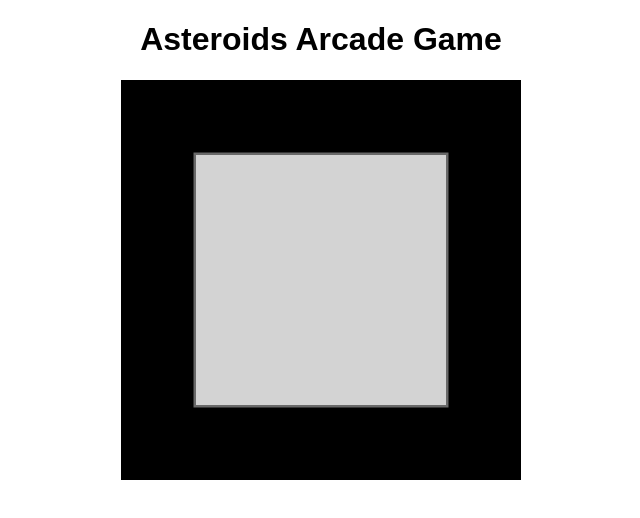
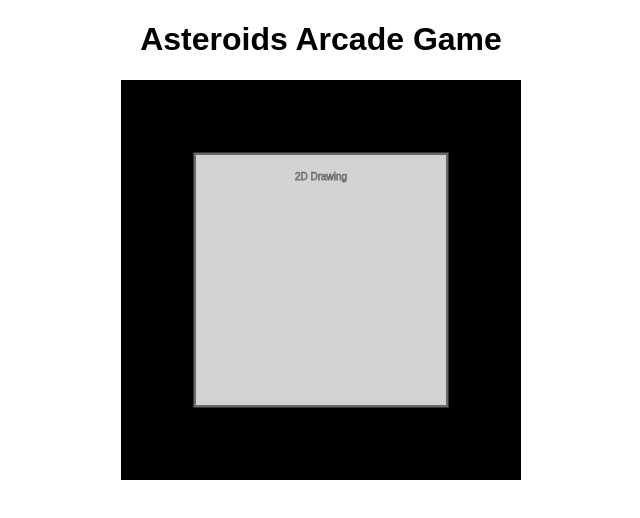
Before and after one commit to MartynHorslen/asteroids, a plain HTML site: page index.html in a window 1280 px wide. Shown: the full height of the page, 319-959 px from the left. Drawn offline with Linux system fonts and the light colour scheme.

Commit message:
Add canvas text

```diff
--- a/index.html
+++ b/index.html
@@ -19,11 +19,16 @@
             const canvas = document.getElementById("asteroids");
             const context = canvas.getContext("2d");
             context.strokeStyle = 'dimgrey';
+            context.fillStyle = 'lightgrey';
             context.lineWidth = 5;
             context.rect(75, 75, 250, 250);
-            context.fillStyle = 'lightgrey';
             context.stroke();
             context.fill();
+            context.lineWidth = 0.75;
+            context.textAlign="center";
+            let msg = "2D Drawing";
+            context.fillText(msg, canvas.width / 2, 100);
+            context.strokeText(msg, canvas.width / 2, 100);
         </script>
     </body>
 </html>
```
